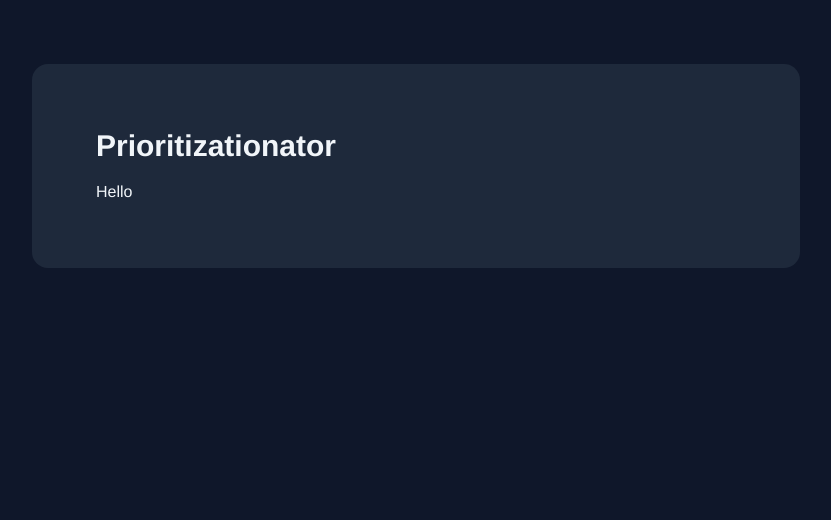
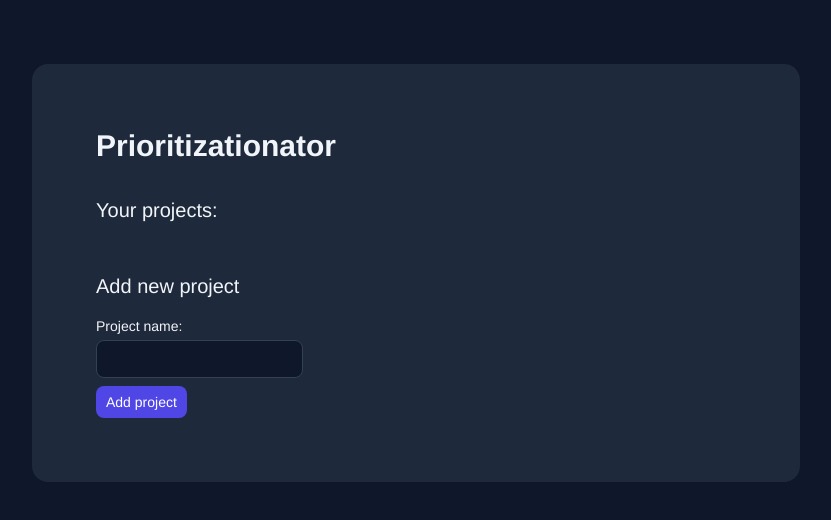
Before and after one commit to ndri/prioritizationator, a SvelteKit app: page / in a window 1280 px wide. Shown: the top 520 px of the page, without its empty margins (224-1055 px from the left). Built offline with nearby package versions, Linux system fonts and the light colour scheme.

Commit message:
Add project creation and deletion with Dexie

```diff
--- a/package.json
+++ b/package.json
@@ -16,10 +16,13 @@
 	"devDependencies": {
 		"@eslint/compat": "^1.2.5",
 		"@eslint/js": "^9.18.0",
+		"@fontsource-variable/inter": "^5.1.1",
 		"@sveltejs/adapter-auto": "^4.0.0",
 		"@sveltejs/kit": "^2.16.0",
 		"@sveltejs/vite-plugin-svelte": "^5.0.0",
+		"@tailwindcss/forms": "^0.5.10",
 		"autoprefixer": "^10.4.20",
+		"dexie": "^4.0.11",
 		"eslint": "^9.18.0",
 		"eslint-config-prettier": "^10.0.1",
 		"eslint-plugin-svelte": "^2.46.1",
@@ -32,7 +35,6 @@
 		"tailwindcss": "^3.4.17",
 		"typescript": "^5.0.0",
 		"typescript-eslint": "^8.20.0",
-		"vite": "^6.0.0",
-		"@fontsource-variable/inter": "^5.1.1"
+		"vite": "^6.0.0"
 	}
 }
--- /dev/null
+++ b/src/components/NewProjectForm.svelte
@@ -0,0 +1,39 @@
+<script lang="ts">
+	import { db } from '../db';
+
+	let projectName = $state('');
+
+	const submitForm = (event: Event) => {
+		event.preventDefault();
+		addProject(projectName);
+		projectName = '';
+	};
+
+	async function addProject(projectName: string) {
+		const id = await db.projects.add({
+			name: projectName
+		});
+	}
+</script>
+
+<section>
+	<h2 class="mb-4 text-xl font-medium">Add new project</h2>
+	<form class="flex flex-col items-start gap-2" onsubmit={submitForm}>
+		<div class="flex flex-col gap-1">
+			<label for="projectNameInput" class="text-sm">Project name:</label>
+			<input
+				type="text"
+				name="projectName"
+				id="projectNameInput"
+				class="rounded-lg border-slate-700 bg-slate-900 text-sm"
+				bind:value={projectName}
+			/>
+		</div>
+		<button
+			type="submit"
+			class="hover:pointer rounded-lg bg-indigo-600 px-2.5 py-1.5 text-sm text-white hover:bg-indigo-500"
+		>
+			Add project
+		</button>
+	</form>
+</section>
--- /dev/null
+++ b/src/components/ProjectList.svelte
@@ -0,0 +1,32 @@
+<script lang="ts">
+	import { db } from '../db';
+	import { stateQuery } from '$lib/stateQuery.svelte';
+	import TrashIcon from '../components/heroicons/micro/TrashIcon.svelte';
+
+	const projectsQuery = stateQuery(() => db.projects.toArray());
+	let projects = $derived(projectsQuery.current);
+
+	async function deleteProject(id: number) {
+		await db.projects.delete(id);
+	}
+</script>
+
+{#if projects}
+	<section>
+		<h2 class="mb-4 text-xl font-medium">Your projects:</h2>
+		<ul class="ml-8 list-disc">
+			{#each projects as project}
+				<li>
+					<div class="flex items-center gap-1.5">
+						<span>{project.name}</span>
+						<button
+							class="rounded-md p-1 hover:bg-slate-700"
+							onclick={() => deleteProject(project.id)}
+							><TrashIcon className="text-slate-200" /></button
+						>
+					</div>
+				</li>
+			{/each}
+		</ul>
+	</section>
+{/if}
--- /dev/null
+++ b/src/components/heroicons/micro/TrashIcon.svelte
@@ -0,0 +1,22 @@
+<script lang="ts">
+	interface Props {
+		className?: string;
+	}
+
+	const { className }: Props = $props();
+</script>
+
+<svg
+	xmlns="http://www.w3.org/2000/svg"
+	viewBox="0 0 16 16"
+	fill="currentColor"
+	aria-hidden="true"
+	data-slot="icon"
+	class={['size-4', className]}
+>
+	<path
+		fill-rule="evenodd"
+		d="M5 3.25V4H2.75a.75.75 0 0 0 0 1.5h.3l.815 8.15A1.5 1.5 0 0 0 5.357 15h5.285a1.5 1.5 0 0 0 1.493-1.35l.815-8.15h.3a.75.75 0 0 0 0-1.5H11v-.75A2.25 2.25 0 0 0 8.75 1h-1.5A2.25 2.25 0 0 0 5 3.25Zm2.25-.75a.75.75 0 0 0-.75.75V4h3v-.75a.75.75 0 0 0-.75-.75h-1.5ZM6.05 6a.75.75 0 0 1 .787.713l.275 5.5a.75.75 0 0 1-1.498.075l-.275-5.5A.75.75 0 0 1 6.05 6Zm3.9 0a.75.75 0 0 1 .712.787l-.275 5.5a.75.75 0 0 1-1.498-.075l.275-5.5a.75.75 0 0 1 .786-.711Z"
+		clip-rule="evenodd"
+	></path>
+</svg>
--- /dev/null
+++ b/src/db.ts
@@ -0,0 +1,17 @@
+import Dexie, { type EntityTable } from 'dexie';
+
+interface Project {
+	id: number;
+	name: string;
+}
+
+const db = new Dexie('FriendsDatabase') as Dexie & {
+	projects: EntityTable<Project, 'id'>;
+};
+
+db.version(1).stores({
+	projects: '++id, name'
+});
+
+export type { Project };
+export { db };
--- /dev/null
+++ b/src/lib/stateQuery.svelte.ts
@@ -0,0 +1,30 @@
+// https://github.com/dexie/Dexie.js/pull/2116
+
+import { liveQuery } from 'dexie';
+
+export function stateQuery<T>(querier: () => T | Promise<T>, dependencies?: () => unknown[]) {
+	const query = $state<{ current?: T; isLoading: boolean; error?: any }>({
+		current: undefined,
+		isLoading: true,
+		error: undefined
+	});
+	$effect(() => {
+		dependencies?.();
+		return liveQuery(querier).subscribe(
+			(value) => {
+				query.error = undefined;
+				if (value !== undefined) {
+					query.current = value;
+					query.isLoading = false;
+				} else {
+					query.isLoading = true;
+				}
+			},
+			(error) => {
+				query.error = error;
+				query.isLoading = false;
+			}
+		).unsubscribe;
+	});
+	return query;
+}
--- a/src/routes/+layout.svelte
+++ b/src/routes/+layout.svelte
@@ -5,7 +5,7 @@
 </script>
 
 <div class="text-100 flex min-h-full flex-col items-center bg-slate-900 p-16 text-slate-100">
-	<main class="flex w-full max-w-3xl flex-col rounded-2xl bg-slate-800 p-16">
+	<main class="flex w-full max-w-3xl flex-col gap-8 rounded-2xl bg-slate-800 p-16">
 		{@render children()}
 	</main>
 </div>
--- a/src/routes/+page.svelte
+++ b/src/routes/+page.svelte
@@ -1,2 +1,26 @@
-<h1 class="mb-4 text-3xl font-bold">Prioritizationator</h1>
-<p>Hello</p>
+<script lang="ts">
+	import { db } from '../db';
+	import { stateQuery } from '$lib/stateQuery.svelte';
+	import TrashIcon from '../components/heroicons/micro/TrashIcon.svelte';
+	import ProjectList from '../components/ProjectList.svelte';
+	import NewProjectForm from '../components/NewProjectForm.svelte';
+
+	let projectName = $state('');
+
+	const submitForm = (event: Event) => {
+		event.preventDefault();
+		addProject(projectName);
+		projectName = '';
+	};
+
+	async function addProject(projectName: string) {
+		const id = await db.projects.add({
+			name: projectName
+		});
+	}
+</script>
+
+<h1 class="text-3xl font-bold">Prioritizationator</h1>
+
+<ProjectList />
+<NewProjectForm />
--- a/tailwind.config.ts
+++ b/tailwind.config.ts
@@ -1,4 +1,5 @@
 import type { Config } from 'tailwindcss';
+import forms from '@tailwindcss/forms';
 
 export default {
 	content: ['./src/**/*.{html,js,svelte,ts}'],
@@ -10,5 +11,5 @@ export default {
 		extend: {}
 	},
 
-	plugins: []
+	plugins: [forms]
 } satisfies Config;
```
Also changed, not shown: 1 other file (tests, documents, lock files or other folders).
